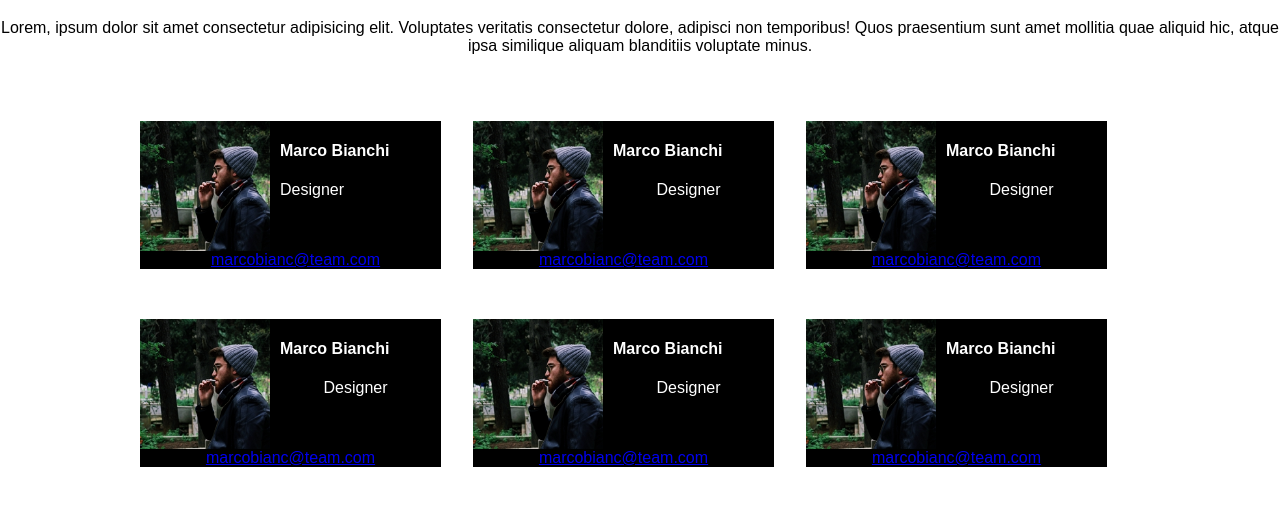
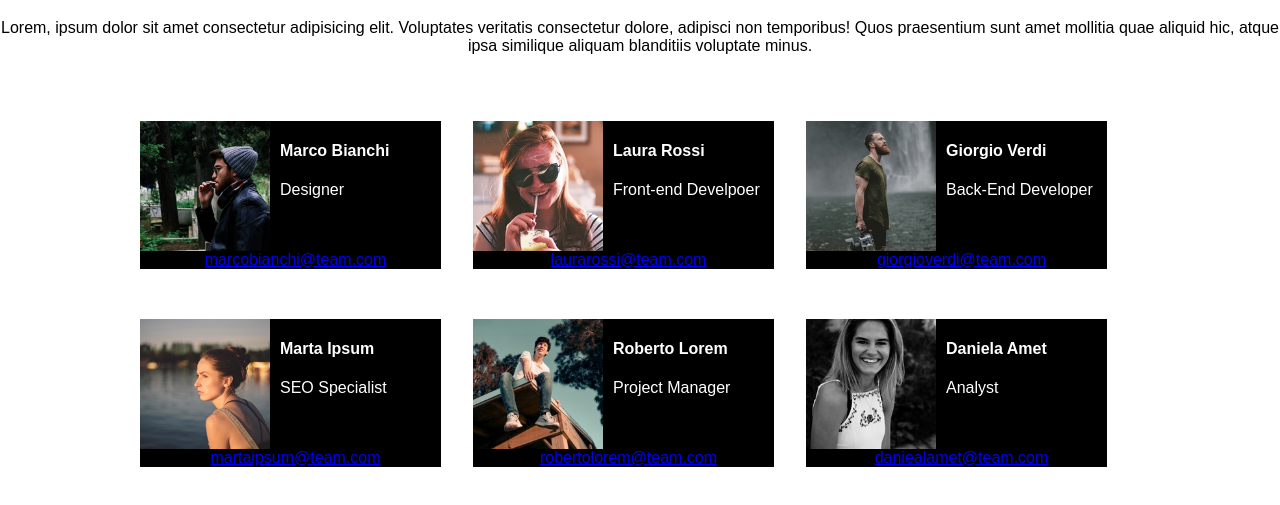
Before and after one commit to aCute5/html-css-float-cards, a plain HTML site: page index.html in a window 1280 px wide. Shown: the part 61-566 px from the top of the page. Drawn offline with Linux system fonts and the light colour scheme.

Commit message:
commit 3

```diff
--- a/css/style.css
+++ b/css/style.css
@@ -37,5 +37,4 @@ div>* {
 
 .job,h4,a{
             margin-left: 10px;
-
 }
--- a/index.html
+++ b/index.html
@@ -16,33 +16,32 @@
         <div class="blackcontainer">
                                     <img src="img/male1.png" class="imagebox">
                                     <h4>Marco Bianchi</h4>
-                                    <p class="job">Designer</p>  <a href="https://designers.italia.it/"> marcobianc@team.com</a>
-
+                                    <p class="job">Designer</p>  <a href="https://designers.italia.it/"> marcobianchi@team.com</a>
         </div>
         <div class="blackcontainer">
-                                    <img src="img/male1.png" class="imagebox">
-                                    <h4>Marco Bianchi</h4>
-                                    Designer<a href="https://designers.italia.it/"> marcobianc@team.com</a>
+                                    <img src="img/female1.png" class="imagebox">
+                                    <h4>Laura Rossi</h4>
+                                    <p class="job">Front-end Develpoer</p><a href="https://designers.italia.it/"> laurarossi@team.com</a>
                                     </div>
         <div class="blackcontainer">
-                                    <img src="img/male1.png" class="imagebox">
-                                    <h4>Marco Bianchi</h4>
-                                    Designer<a href="https://designers.italia.it/"> marcobianc@team.com</a>
+                                    <img src="img/male2.png" class="imagebox">
+                                    <h4>Giorgio Verdi</h4>
+                                    <p class="job">Back-End Developer</p><a href="https://designers.italia.it/">giorgioverdi@team.com</a>
                                     </div>
         <div class="blackcontainer">
-                                    <img src="img/male1.png" class="imagebox">
-                                    <h4>Marco Bianchi</h4>
-                                    Designer<a href="https://designers.italia.it/"> marcobianc@team.com</a>
+                                    <img src="img/female2.png" class="imagebox">
+                                    <h4>Marta Ipsum</h4>
+                                    <p class="job">SEO Specialist</p><a href="https://designers.italia.it/"> martaipsum@team.com</a>
                                     </div>
         <div class="blackcontainer">
-                                    <img src="img/male1.png" class="imagebox">
-                                    <h4>Marco Bianchi</h4>
-                                    Designer<a href="https://designers.italia.it/"> marcobianc@team.com</a>
+                                    <img src="img/male3.png" class="imagebox">
+                                    <h4>Roberto Lorem</h4>
+                                    <p class="job">Project Manager</p><a href="https://designers.italia.it/"> robertolorem@team.com</a>
                                     </div>
         <div class="blackcontainer">
-                                    <img src="img/male1.png" class="imagebox">
-                                    <h4>Marco Bianchi</h4>
-                                    Designer<a href="https://designers.italia.it/"> marcobianc@team.com</a>
+                                    <img src="img/female3.png" class="imagebox">
+                                   <h4>Daniela Amet</h4>
+                                   <p class="job">Analyst</p> <a href="https://designers.italia.it/"> daniealamet@team.com</a>
         </div>
 
       </main>
```
